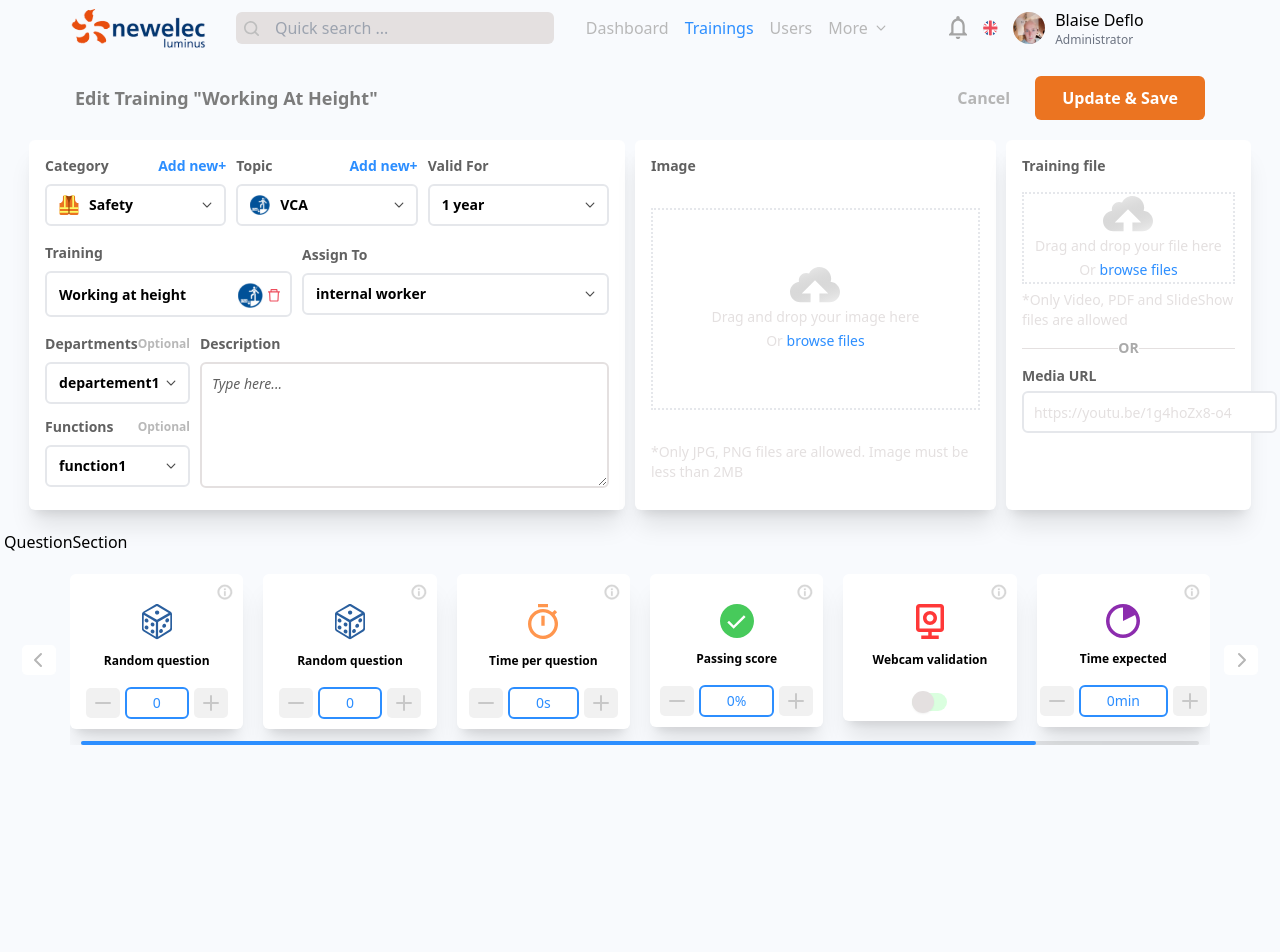
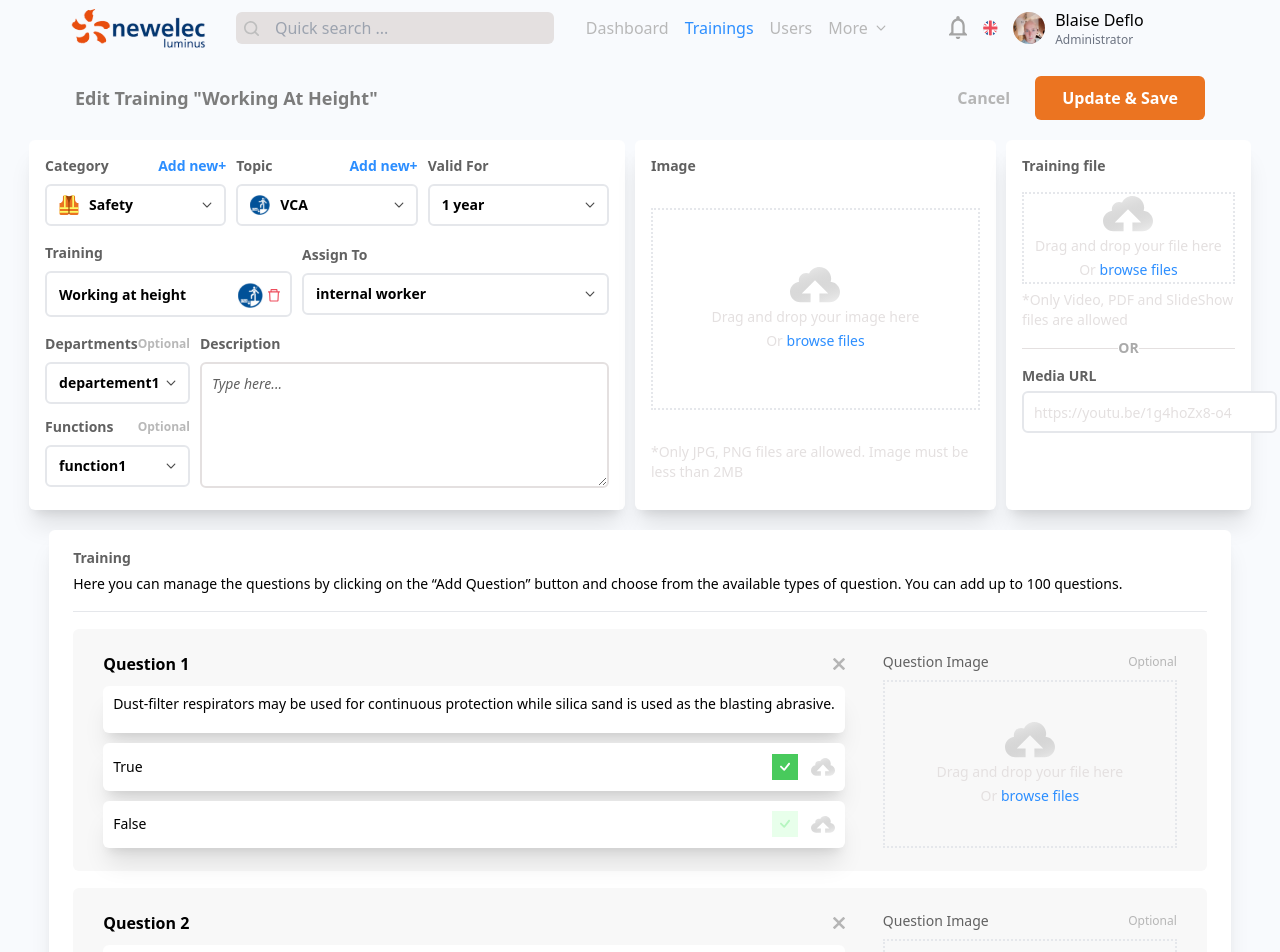
Before and after one commit to houdamzari/newelec-local, a React (Vite) app: page / in a window 1280 px wide. Shown: the top 952 px of the page. Before the commit the page ends 800 px from the top, so only its background shows below. Built offline with nearby package versions, Linux system fonts and the light colour scheme.

Commit message:
question section

```diff
--- a/src/assets/index.js
+++ b/src/assets/index.js
@@ -28,3 +28,4 @@ export { default as plus } from "./img/plus.svg";
 export { default as left } from "./img/left.svg";
 export { default as right } from "./img/right.svg";
 export { default as greyArrow } from "./img/greyArrow.svg";
+export { default as checkmark } from "./img/checkmark.svg";
--- /dev/null
+++ b/src/components/QuestionSection/QuestionBox/Checkbox.jsx
@@ -0,0 +1,26 @@
+import React from "react";
+function Checkbox({ checked, onClick }) {
+  return (
+    <div
+      onClick={() => onClick()}
+      className={`w-[26px] h-[26px] p-[8px] flex justify-center items-center cursor-pointer ${
+        checked ? "bg-green" : "bg-[#E8FFEB]"
+      }`}
+    >
+      <svg
+        width="12"
+        height="10"
+        viewBox="0 0 12 10"
+        fill="none"
+        xmlns="http://www.w3.org/2000/svg"
+      >
+        <path
+          d="M10.1347 0.304426C10.3421 0.107007 10.618 -0.00213467 10.9043 3.16424e-05C11.1906 0.00219795 11.4649 0.115503 11.6692 0.316037C11.8736 0.516572 11.992 0.788651 11.9996 1.07486C12.0072 1.36108 11.9033 1.63903 11.7098 1.85009L5.83628 9.19566C5.73529 9.30444 5.61339 9.39174 5.47788 9.45234C5.34238 9.51293 5.19604 9.54558 5.04763 9.54833C4.89922 9.55108 4.75177 9.52387 4.61412 9.46833C4.47646 9.41279 4.35141 9.33007 4.24646 9.2251L0.351393 5.33003C0.242921 5.22896 0.15592 5.10707 0.095577 4.97164C0.0352345 4.83622 0.00278735 4.69002 0.000171818 4.54178C-0.00244371 4.39354 0.024826 4.24629 0.0803535 4.10882C0.135881 3.97134 0.218529 3.84646 0.323367 3.74163C0.428205 3.63679 0.553086 3.55414 0.690558 3.49861C0.828031 3.44308 0.97528 3.41581 1.12352 3.41843C1.27176 3.42105 1.41796 3.45349 1.55338 3.51384C1.68881 3.57418 1.8107 3.66118 1.91177 3.76965L4.99426 6.85067L10.1067 0.336812C10.1159 0.325478 10.1243 0.314666 10.1347 0.304426Z"
+          fill={checked ? "white" : "#B6F6C0"}
+        />
+      </svg>
+    </div>
+  );
+}
+
+export default Checkbox;
--- /dev/null
+++ b/src/components/QuestionSection/QuestionBox/QuestionBox.jsx
@@ -0,0 +1,81 @@
+import { useState } from "react";
+import Flex from "../../Flex/Flex";
+import { cross, upload } from "../../../assets";
+import Card from "../../Card/Card";
+import FileInput from "../../FileInput/FileInput";
+import Tooltip from "../../Tooltip/Tooltip";
+import Checkbox from "./Checkbox";
+function QuestionBox({ data }) {
+  const [answer, setAnswer] = useState("True");
+  return (
+    <Flex
+      className={"bg-[#F8F8F8] rounded-md px-[30px] py-[23px] mt-[17px]"}
+      flexDirection="flex-row"
+      justifyContent="justify-center"
+      gap={"gap-[38px]"}
+    >
+      <Flex flexDirection={"flex-col"} gap={"gap-[10px]"}>
+        <Flex
+          flexDirection={"row"}
+          justifyContent={"justify-between"}
+          alignItems={"items-center"}
+        >
+          <p className="text-base font-bold">Question {data.id}</p>
+          <img
+            className="w-[12px] h-[12px] cursor-pointer"
+            src={cross}
+            alt="cross"
+          />
+        </Flex>
+        <Card className={"px-[10px] py-[8px] w-full text-sm"}>
+          {data.question}
+        </Card>
+        <Card
+          className={
+            "px-[10px] py-[8px] w-full text-sm flex flex-row justify-between items-center "
+          }
+        >
+          True
+          <div className="flex flex-row gap-[13px] items-center">
+            <Checkbox
+              checked={answer === "True"}
+              onClick={() => setAnswer("True")}
+            />
+            <Tooltip content="image upload">
+              <img className={"w-[24px]"} src={upload} alt="upload" />
+            </Tooltip>
+          </div>
+        </Card>
+        <Card
+          className={
+            "px-[10px] py-[8px] w-full text-sm flex flex-row justify-between items-center "
+          }
+        >
+          False
+          <div className="flex flex-row gap-[13px] items-center">
+            <Checkbox
+              checked={answer === "False"}
+              onClick={() => setAnswer("False")}
+            />
+            <Tooltip content="image upload">
+              <img className={"w-[24px]"} src={upload} alt="upload" />
+            </Tooltip>
+          </div>
+        </Card>
+      </Flex>
+      <div className="w-[294px]">
+        <Flex
+          flexDirection="flex-row"
+          justifyContent="justify-between"
+          alignItems={"items-center"}
+        >
+          <p className="text-sm text-textColor-grey">Question Image</p>
+          <p className="text-xs text-[#B6B6B6]">Optional</p>
+        </Flex>
+        <FileInput className={"py-[40px] mt-2"} />
+      </div>
+    </Flex>
+  );
+}
+
+export default QuestionBox;
--- a/src/components/QuestionSection/QuestionSection.jsx
+++ b/src/components/QuestionSection/QuestionSection.jsx
@@ -1,7 +1,39 @@
 import React from "react";
+import Card from "../Card/Card";
+import QuestionBox from "./QuestionBox/QuestionBox";
+function QuestionSection() {
+  const data = [
+    {
+      id: 1,
+      question:
+        "Dust-filter respirators may be used for continuous protection while silica sand is used as the blasting abrasive.",
+    },
+    {
+      id: 2,
+      question:
+        "Dust-filter respirators may be used for continuous protection while silica sand is used as the blasting abrasive.",
+    },
+  ];
+  return (
+    <div className="w-full justify-center flex">
+      <Card className={"w-[1140.2px] px-[24px] py-[18px]"}>
+        <p className="text-sm font-bold text-textColor-grey">Training</p>
+        <p className="text-sm mt-[6px]">
+          Here you can manage the questions by clicking on the “Add Question”
+          button and choose from the available types of question. You can add up
+          to 100 questions.
+        </p>
+        <hr className="mt-[17px]" />
+        {data.map((question) => (
+          <QuestionBox data={question} />
+        ))}
 
-function QuestionSection() {
-  return <div>QuestionSection</div>;
+        <button className="w-full text-textColor-blue bg-[#E1EFFF] text-center py-[13px] rounded-md mt-[17px]">
+          Add Question +
+        </button>
+      </Card>
+    </div>
+  );
 }
 
 export default QuestionSection;
--- a/src/components/Tooltip/Tooltip.jsx
+++ b/src/components/Tooltip/Tooltip.jsx
@@ -12,9 +12,9 @@ function Tooltip({ children, content }) {
         {children}
       </div>
       {hovered && (
-        <div className="absolute top-[15px] left-[-45px] w-[100px] flex justify-center items-center flex-col z-[999999] shadow-lg">
+        <div className="absolute top-[15px] left-[-45px] w-[100px] flex justify-center items-center flex-col z-[999999] ">
           <div className="clip w-[10px] h-[10px] bg-white"></div>
-          <p className="text-[10px] bg-white  p-[5px] ">{content}</p>
+          <p className="text-[10px] bg-white  p-[5px] shadow-lg">{content}</p>
         </div>
       )}
     </div>
--- a/tailwind.config.cjs
+++ b/tailwind.config.cjs
@@ -9,7 +9,7 @@ module.exports = {
         "textColor-grey": "#616161",
         "textColor-blue": "#2C8EFF",
         "textColor-lightGrey": "#B8B8B8",
-
+        green: "#48CA5C",
         orange: "#EB7421",
       },
     },
```
Also changed, not shown: src/assets/img/checkmark.svg (added).
